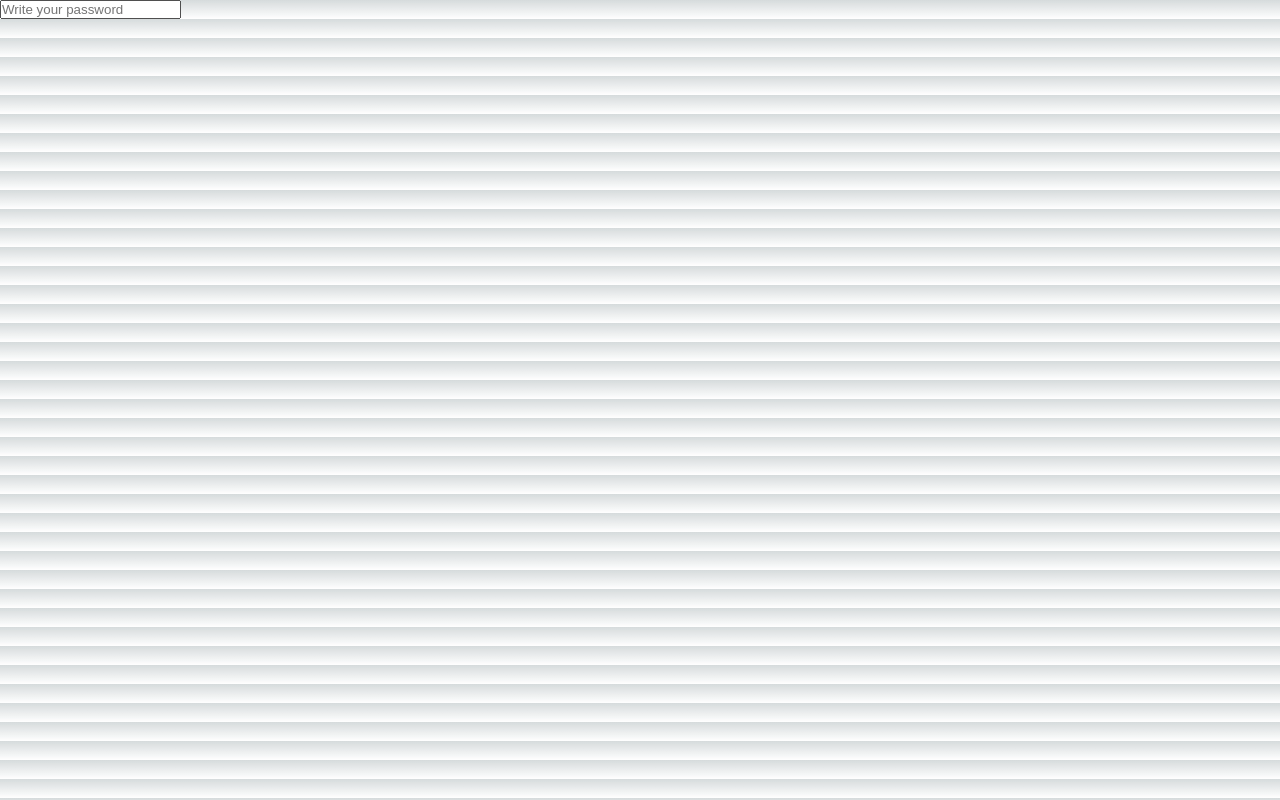
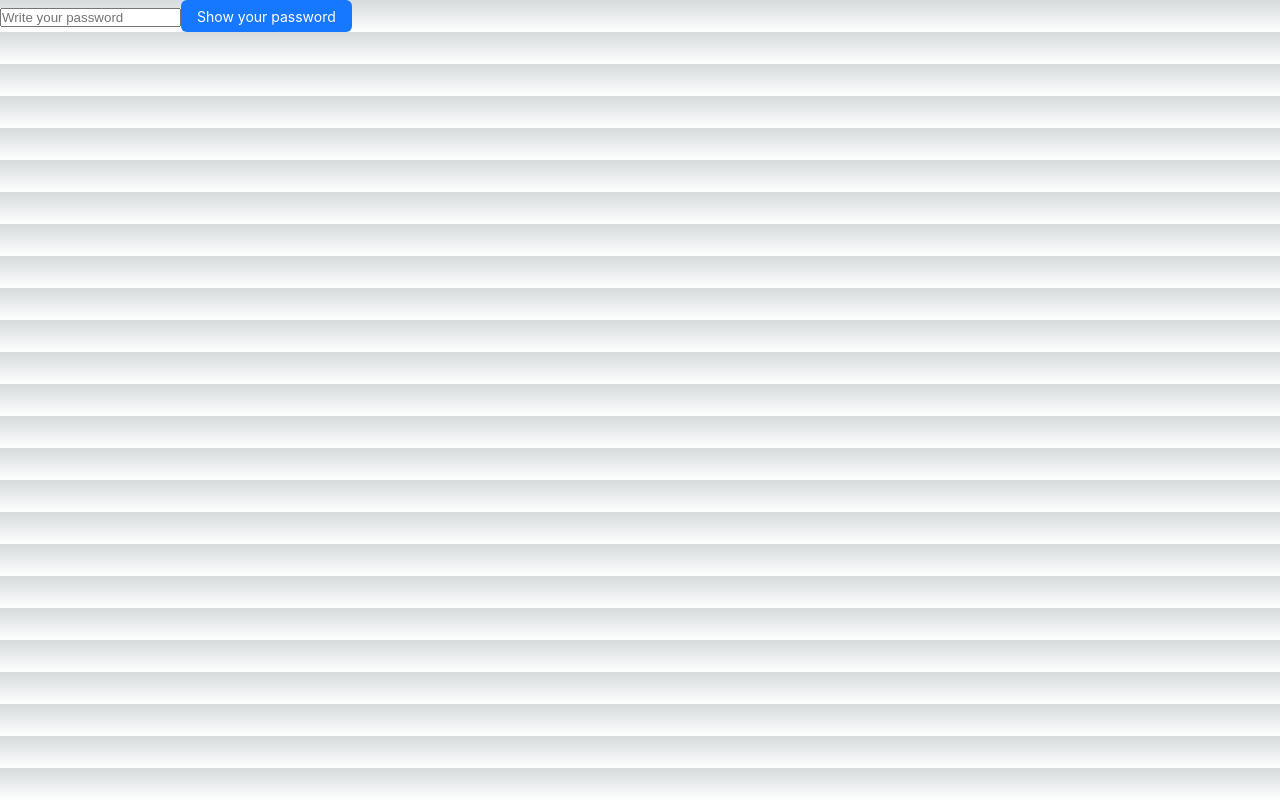
Before and after one commit to Aluonam/pt_v12_prueba2, a Next.js app: page /components/formPasswordModal/FormPasswordModal in a window 1280 px wide. Built offline with nearby package versions, Linux system fonts and the light colour scheme.

Commit message:
feat: add modal with ant design

```diff
--- a/pages/components/formPasswordModal/FormPasswordModal.tsx
+++ b/pages/components/formPasswordModal/FormPasswordModal.tsx
@@ -1,4 +1,5 @@
 import React, { useState } from 'react'
+import ModalAntPassword from './ModalAntPassword'
 
 const FormPasswordModal = () => {
 
@@ -6,7 +7,11 @@ const FormPasswordModal = () => {
     console.log(userPassword)
   return (
     <>
-    <input placeholder='Write your password' type='password' onChange={(e)=>{setUserPassword(e.target.value)}}></input>
+    <div>
+        <input placeholder='Write your password' type='password' onChange={(e)=>{setUserPassword(e.target.value)}}></input>
+        <ModalAntPassword></ModalAntPassword>
+    </div>
+
     </>
   )
 }
--- /dev/null
+++ b/pages/components/formPasswordModal/ModalAntPassword.tsx
@@ -0,0 +1,31 @@
+import React, { useState } from 'react';
+import { Button, Modal } from 'antd';
+
+const ModalAntPassword: React.FC = () => {
+  const [isModalOpen, setIsModalOpen] = useState(false);
+
+  const showModal = () => {
+    setIsModalOpen(true);
+  };
+
+  const handleOk = () => {
+    setIsModalOpen(false);
+  };
+
+  const handleCancel = () => {
+    setIsModalOpen(false);
+  };
+
+  return (
+    <>
+      <Button type="primary" onClick={showModal}>
+        Show your password
+      </Button>
+      <Modal title="Basic Modal" open={isModalOpen} onOk={handleOk} onCancel={handleCancel}>
+        <p>Some contents...</p>
+      </Modal>
+    </>
+  );
+};
+
+export default ModalAntPassword;
```
